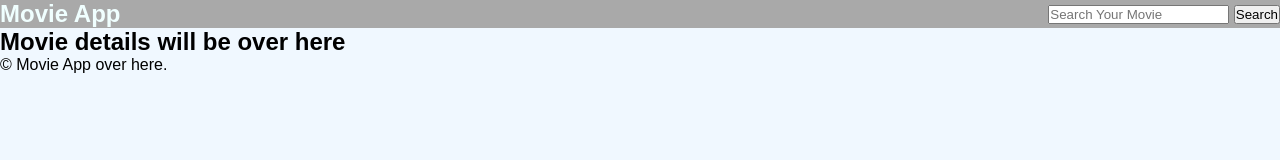
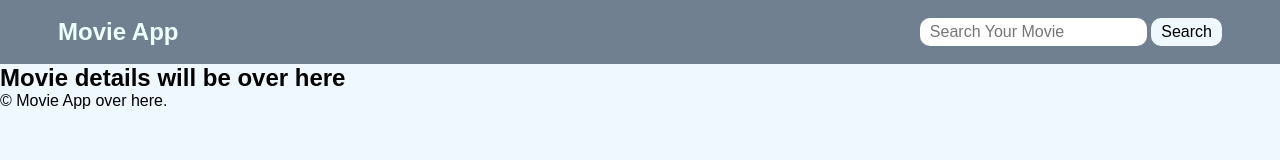
Before and after one commit to JustAYoungDeveloper/Movie-App, a plain HTML site: page index.html in a window 1280 px wide. Drawn offline with Linux system fonts and the light colour scheme.

Commit message:
Added some properties to navbar in style.css

```diff
--- a/style.css
+++ b/style.css
@@ -10,7 +10,7 @@ body{
 }
 
 nav{
-    background-color: darkgray;
+    background-color: slategray;
     color: azure;
 }
 
@@ -18,7 +18,30 @@ nav{
     display: flex;
     justify-content: space-between;
     align-items: center;
-    max-width: 1200;
+    max-width: 1200px;
     margin: 0% auto;
-    padding: 18;
+    padding: 18px;
 }
+
+.search-container input, button{
+  border: none;
+  padding: 5px 10px;
+  font-size: 16px;
+}
+
+.search-container input{
+    border-radius: 10px 10px 10px 10px;
+}
+
+.search-container button{
+    border-radius: 10px 10px 10px 10px;
+    background-color: aliceblue;
+    color: black;
+    cursor: pointer;
+    transition: all 0.2s;
+}
+
+.search-container button:hover{
+    background-color: silver;
+    color: white;
+}
```
